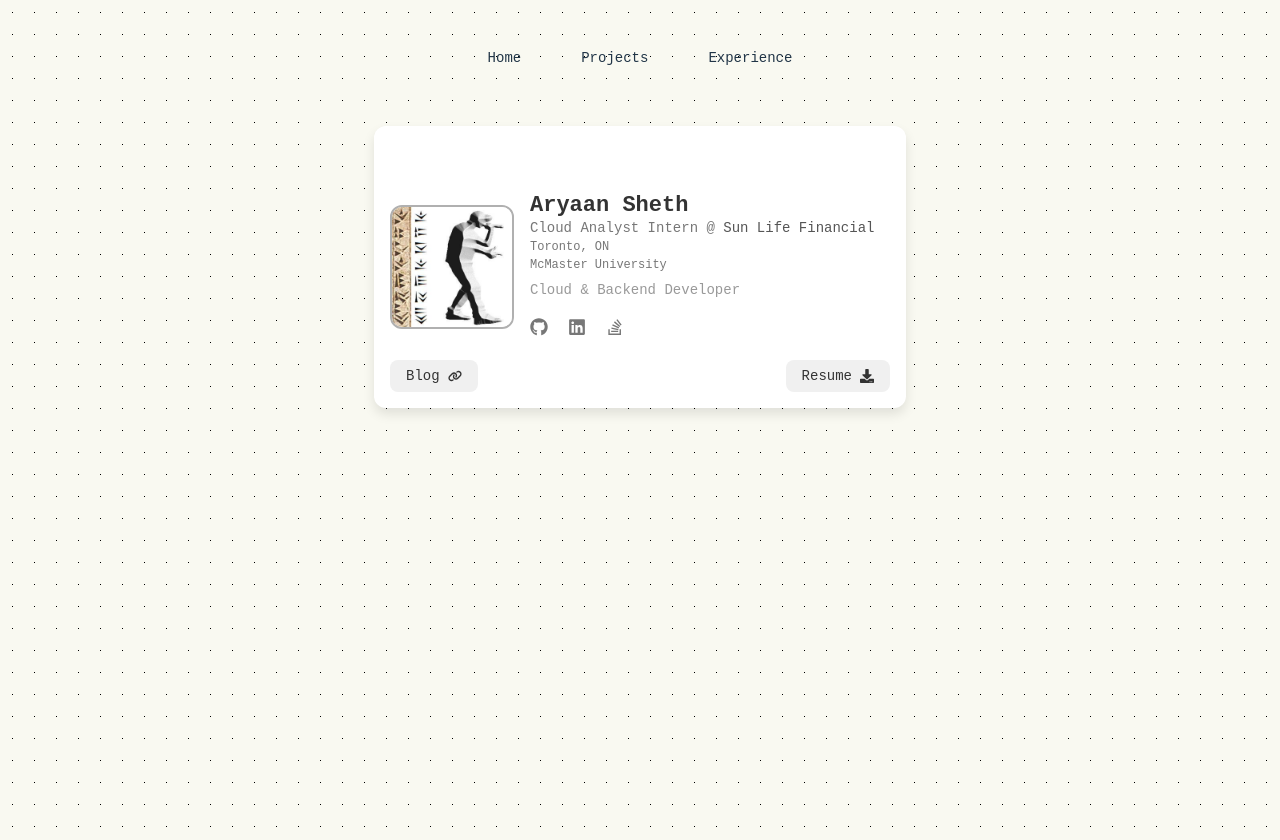
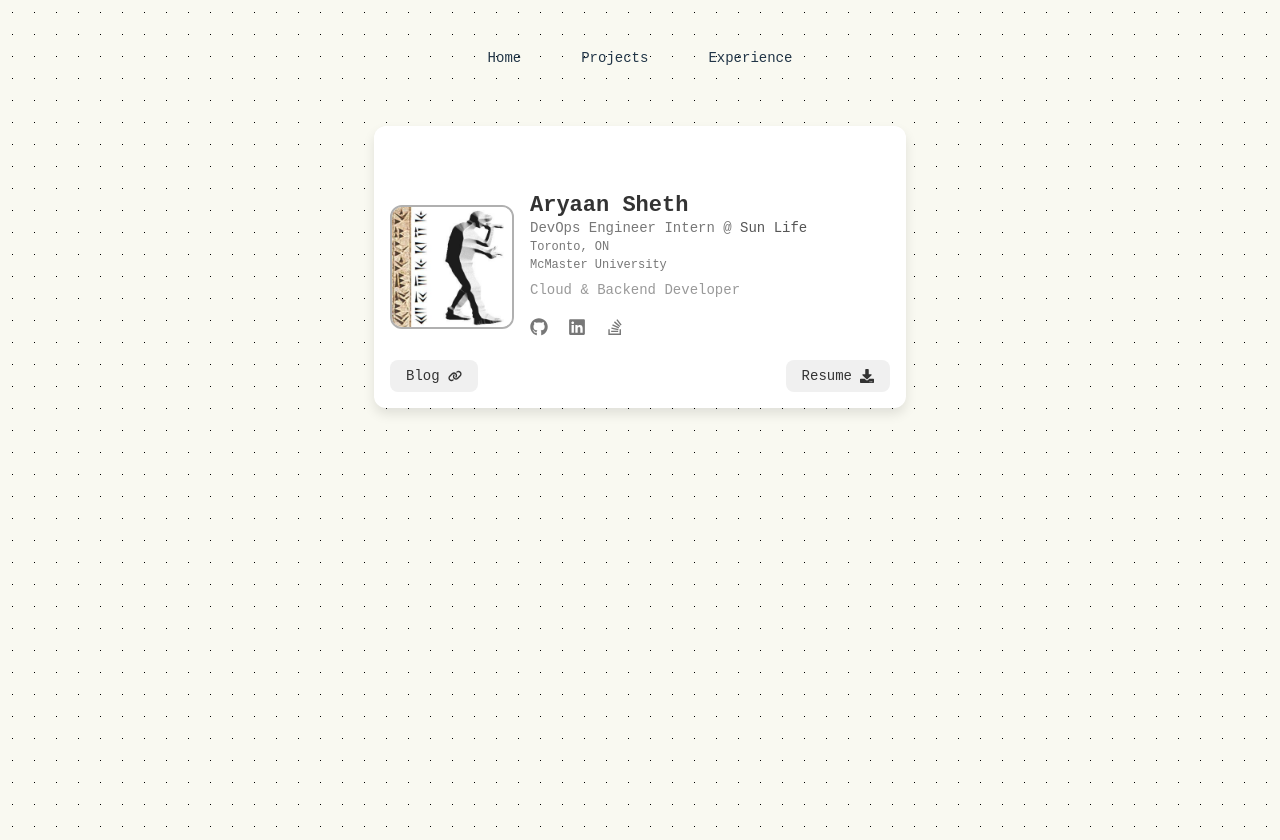
Before and after one commit to AryaanSheth/portfolio, a React (Vite) app: page / in a window 1280 px wide. Built offline with nearby package versions, Linux system fonts and the light colour scheme; a web font is replaced by a local one.

Commit message:
feat: update website with current exp and proj

```diff
--- a/package.json
+++ b/package.json
@@ -27,6 +27,6 @@
     "globals": "^15.12.0",
     "typescript": "~5.6.2",
     "typescript-eslint": "^8.15.0",
-    "vite": "^6.0.1"
+    "vite": "^6.3.5"
   }
 }
--- a/src/pages/Home.tsx
+++ b/src/pages/Home.tsx
@@ -25,7 +25,7 @@ const Home: React.FC = () => {
       <Navbar />
       <IDCard
         name="Aryaan Sheth"
-        title="Cloud Analyst Intern @ Sun Life Financial"
+        title="DevOps Engineer Intern @ Sun Life"
         location="Toronto, ON"
         university="McMaster University"
         image="/images/github.jpg"
--- a/src/pages/Projects.tsx
+++ b/src/pages/Projects.tsx
@@ -4,6 +4,13 @@ import Navbar from "../components/Navbar/Navbar";
 
 const Projects: React.FC = () => {
   const projects = [
+    {
+      name: "Beyonds Cloud",
+      image: "https://avatars.githubusercontent.com/u/199815102?s=48&v=4",
+      desc: "AI powered Google Maps to augment the real world with your imagination",
+      link: "https://beyonds.cloud",
+      tags: ["GCP", "Typescript", "PostgreSQL", "React", "AI/ML"],
+    },
     {
       name: "gloq",
       image: "/images/gleam.png",
```
Also changed, not shown: 1 other file (tests, documents, lock files or other folders).
